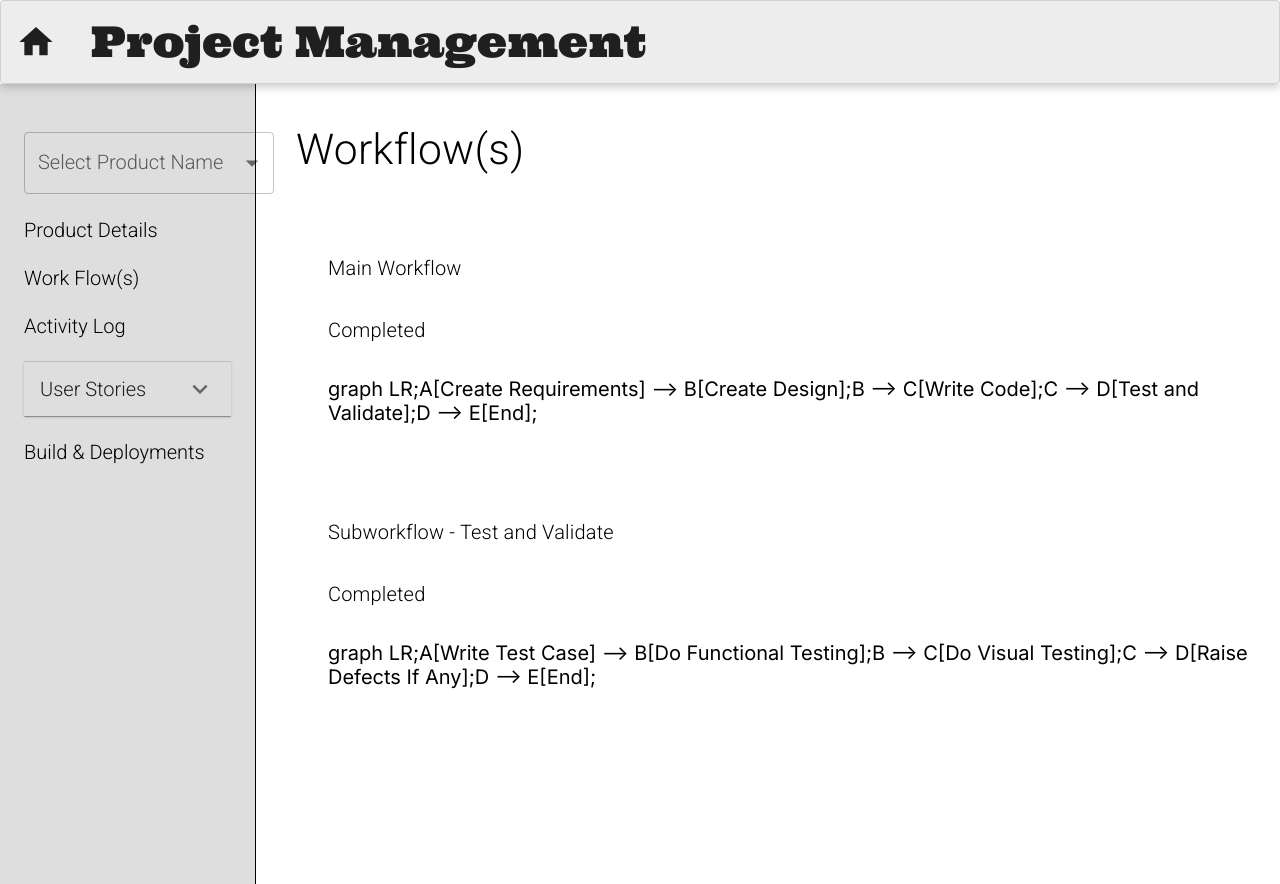
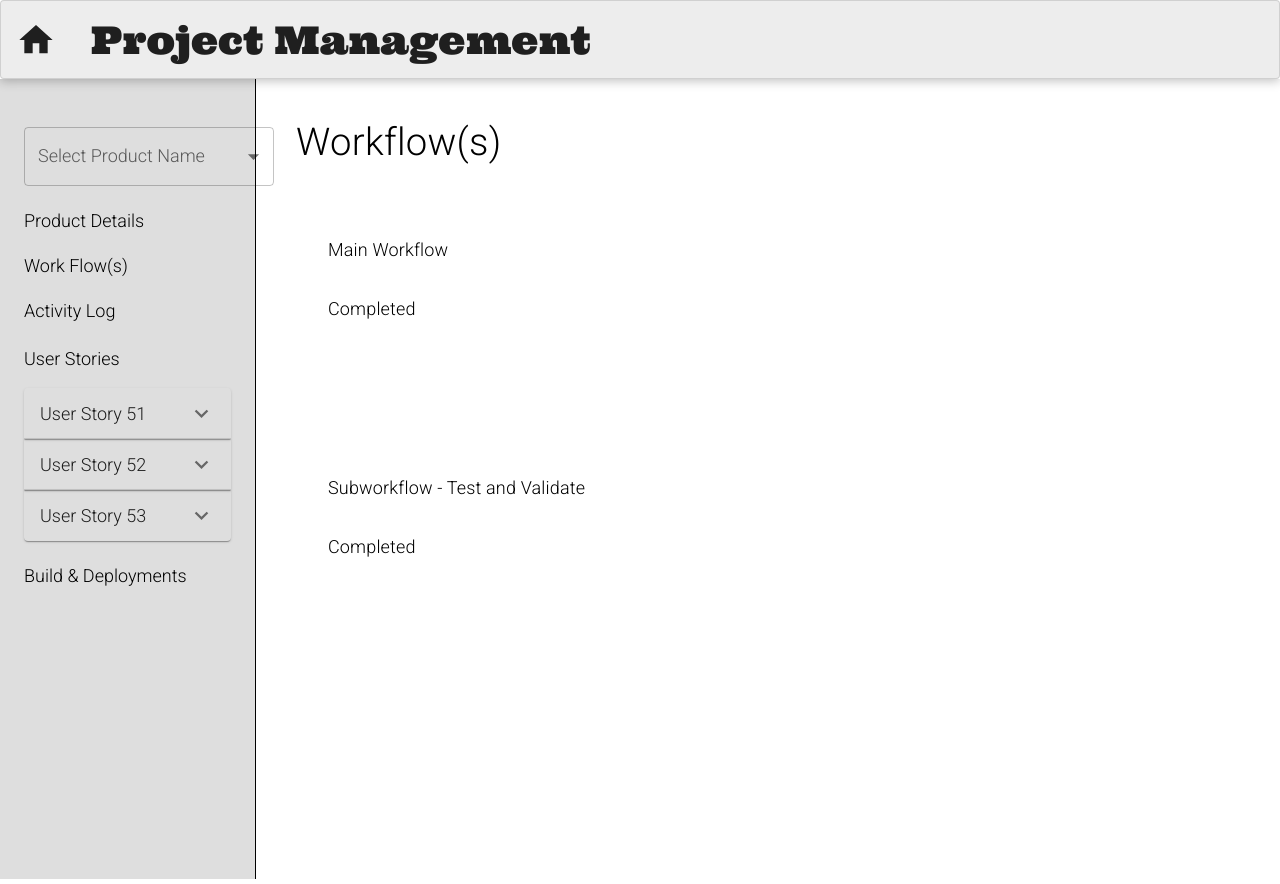
Before and after one commit to Saif-Ullah-akqa/project-management-tool, a Next.js app: page /Workflows in a window 1280 px wide. Built offline with nearby package versions, Linux system fonts and the light colour scheme.

Commit message:
changes resolved

```diff
--- a/src/app/Workflows/page.jsx
+++ b/src/app/Workflows/page.jsx
@@ -2,15 +2,13 @@
 import React, { useEffect } from "react";
 import { Box, Typography } from "@mui/material";
 import mermaid from "mermaid";
-import "../page.module.css"
+import "../page.module.css";
 import workflows from "../../workflows.json";
 
 const Workflow = () => {
   useEffect(() => {
     mermaid.initialize({
       /* Configuration options */
-
-
     });
   }, []);
 
@@ -27,18 +25,26 @@ const Workflow = () => {
 
       {workflows.map((workflow, idx) => {
         return (
-          <Box sx={{ marginLeft: 2, marginTop:'3rem',display: "flex", flexDirection: "column" }} key={idx}>
+          <Box
+            sx={{
+              marginLeft: 2,
+              marginTop: "3rem",
+              display: "flex",
+              flexDirection: "column",
+            }}
+            key={idx}
+          >
             <Box sx={{ display: "flex", padding: 2 }}>
-              <Typography fontSize={'1rem'}>{workflow.name}</Typography>
+              <Typography fontSize={"1rem"}>{workflow.name}</Typography>
             </Box>
             <Box sx={{ display: "flex", padding: 2 }}>
               <Typography variant="body1">{workflow.workflowState}</Typography>
             </Box>
-              <Box
-              sx={{p:2}}
-                className="mermaid"
-                dangerouslySetInnerHTML={{ __html:workflow.nodeGraphMarkdown}}
-              ></Box>
+            <Box
+              sx={{ p: "12px" }}
+              className="mermaid"
+              dangerouslySetInnerHTML={{ __html: workflow.nodeGraphMarkdown }}
+            ></Box>
           </Box>
         );
       })}
--- a/src/app/globals.css
+++ b/src/app/globals.css
@@ -9,7 +9,15 @@
 
 html,
 body {
-  font-size: 20px;
+  font-size: 18px;
   max-height: 100vh;
   max-width: 100vw;
 }
+
+.mermaid {
+  opacity: 0;
+}
+
+div[data-processed="true"] {
+  opacity: 100;
+}
--- a/src/app/layout.js
+++ b/src/app/layout.js
@@ -21,7 +21,8 @@ export default function RootLayout({ children }) {
         <IdProvider>
           <main className={styles.main}>
             <LeftNavigation  />
-            <Box sx={{ flex: 1 }}>{children}</Box>
+            <Box sx={{ flex: 1 }}>
+              {children}</Box>
           </main>
         </IdProvider>
       </body>
--- a/src/app/page.module.css
+++ b/src/app/page.module.css
@@ -2,7 +2,3 @@
   display: flex;
   min-height: 100vh;
 }
-
-.mermaid{
-  padding: 16px;
-}
--- a/src/components/GroupedAccordian/GroupAccordian.jsx
+++ b/src/components/GroupedAccordian/GroupAccordian.jsx
@@ -1,16 +1,13 @@
 import React from 'react';
-import { Accordion, AccordionSummary, AccordionDetails, Typography } from '@mui/material';
+import { Accordion, AccordionSummary, AccordionDetails, Typography, Box } from '@mui/material';
 import ExpandMoreIcon from '@mui/icons-material/ExpandMore';
 import NavLink from '../Link/Link';
 
 const GroupAccordion = ({ title, accordions }) => {
   return (
-    <Accordion sx={{backgroundColor:'transparent',marginTop: 3, }}>
-      <AccordionSummary expandIcon={<ExpandMoreIcon />}>
+    <Box sx={{mt:3}}>
         <Typography>{title}</Typography>
-      </AccordionSummary>
-      <AccordionDetails>
-        <div>
+        <Box sx={{mt:2}}>
           {accordions.map((accordion, index) => {
           return(
             <Accordion key={index} sx={{backgroundColor:'transparent'}}>
@@ -24,9 +21,8 @@ const GroupAccordion = ({ title, accordions }) => {
               </AccordionDetails>
             </Accordion>
           )})}
-        </div>
-      </AccordionDetails>
-    </Accordion>
+        </Box >
+        </Box>
   );
 };
 
```
